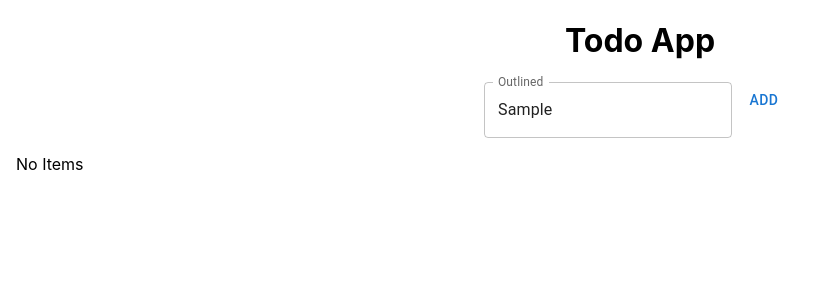
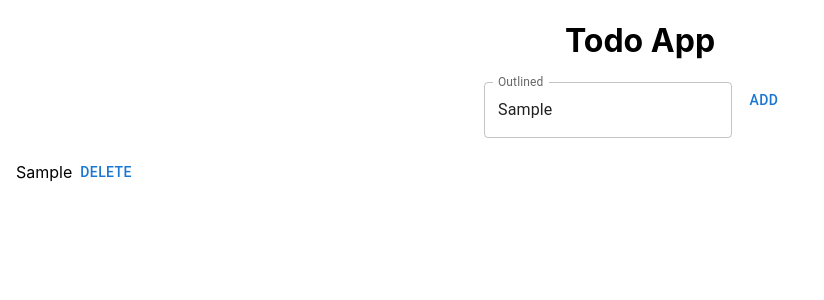
Before and after one commit to sp2728/test-app, a React (Create React App) app: page / in a window 1280 px wide. Both pictures are taken after typing "Sample" into the empty fields and a click on the button "ADD". Shown: the top 300 px of the page, without its empty margins (0-824 px from the left). Built offline with nearby package versions, Linux system fonts and the light colour scheme.

Commit message:
functionality added

```diff
--- a/src/todo.js
+++ b/src/todo.js
@@ -1,37 +1,49 @@
-import React from 'react'
-import { Button, TextField, List, ListItem } from '@mui/material';
+import React from "react";
+import { Button, TextField, List, ListItem } from "@mui/material";
+import { useState } from "react";
 
 const Todo = () => {
-
   const [listItems, setListItems] = React.useState([]);
-
+  const [search, setsearch] = React.useState();
   const handleChangeText = (event) => {
-        console.log(event.target.value);
-        //TODO: Add search value to useState variable.
-    }
+    const searchValue = event.target.value;
+    setsearch(searchValue);
+  };
 
   const handleAdd = () => {
-        //TODO: Add items to your list
-    }
+    const newListItems = [...listItems, search];
+    setListItems(newListItems);
+  };
 
+  const handleDelete = (index) => {
+    delete listItems[index];
+    setListItems([...listItems]);
+  };
   return (
     <div>
       <div>
-                <TextField onChange={handleChangeText} id="outlined-basic" label="Outlined" variant="outlined" />
+        <TextField
+          onChange={handleChangeText}
+          id="outlined-basic"
+          label="Outlined"
+          variant="outlined"
+        />
         <Button onClick={handleAdd}>Add</Button>
       </div>
       <List>
-                {
-                    listItems?.map(item=> <ListItem> {item} </ListItem>)
-                }
-                {
-                    listItems.length===0 && <ListItem> No Items </ListItem>
-                }
+        {listItems?.map(
+          (item, index) =>
+            item && (
+              <ListItem key={index}>
+                {item}{" "}
+                <Button onClick={() => handleDelete(index)}>Delete</Button>
+              </ListItem>
+            )
+        )}
+        {listItems.length === 0 && <ListItem> No Items </ListItem>}
       </List>
+    </div>
+  );
+};
 
-
-        </div>
-    )
-}
-
-export default Todo
+export default Todo;
```
Also changed, not shown: 1 other file (tests, documents, lock files or other folders). Lines whose indentation alone changed are shown as unchanged.
